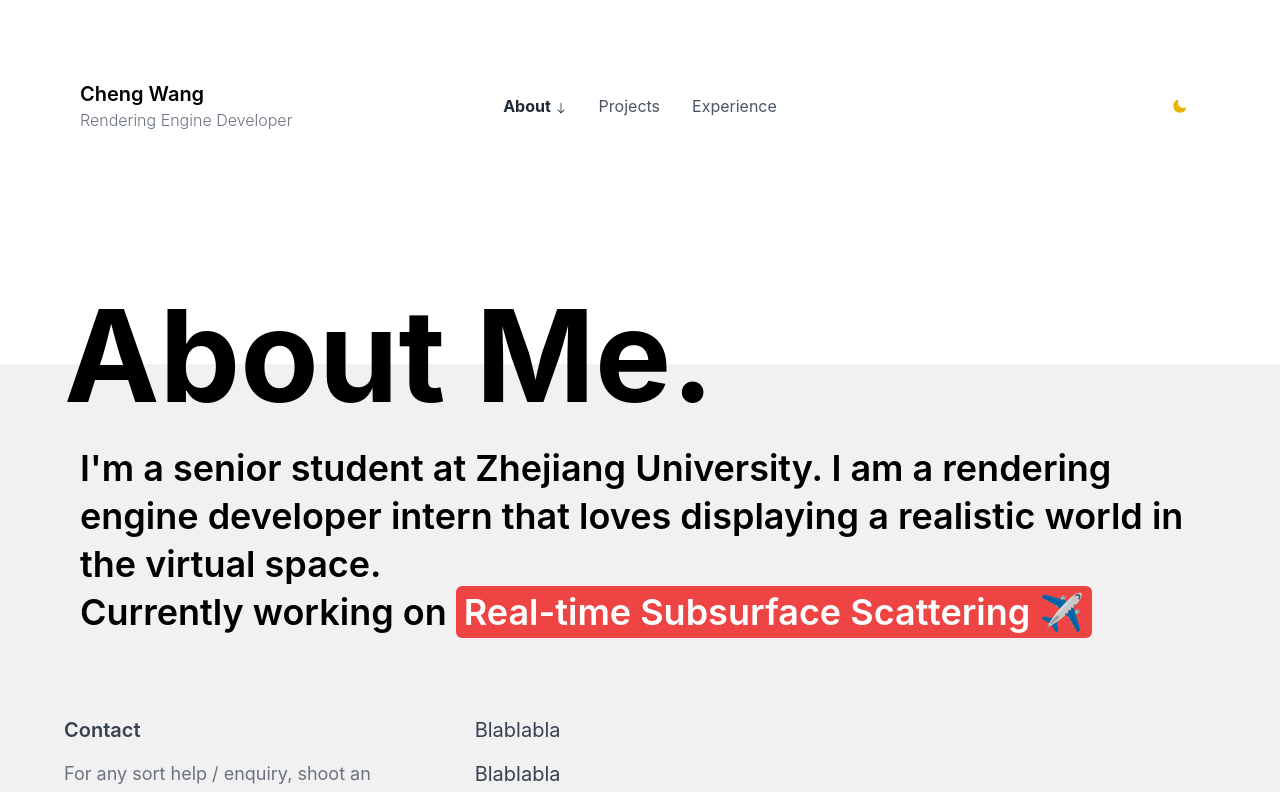
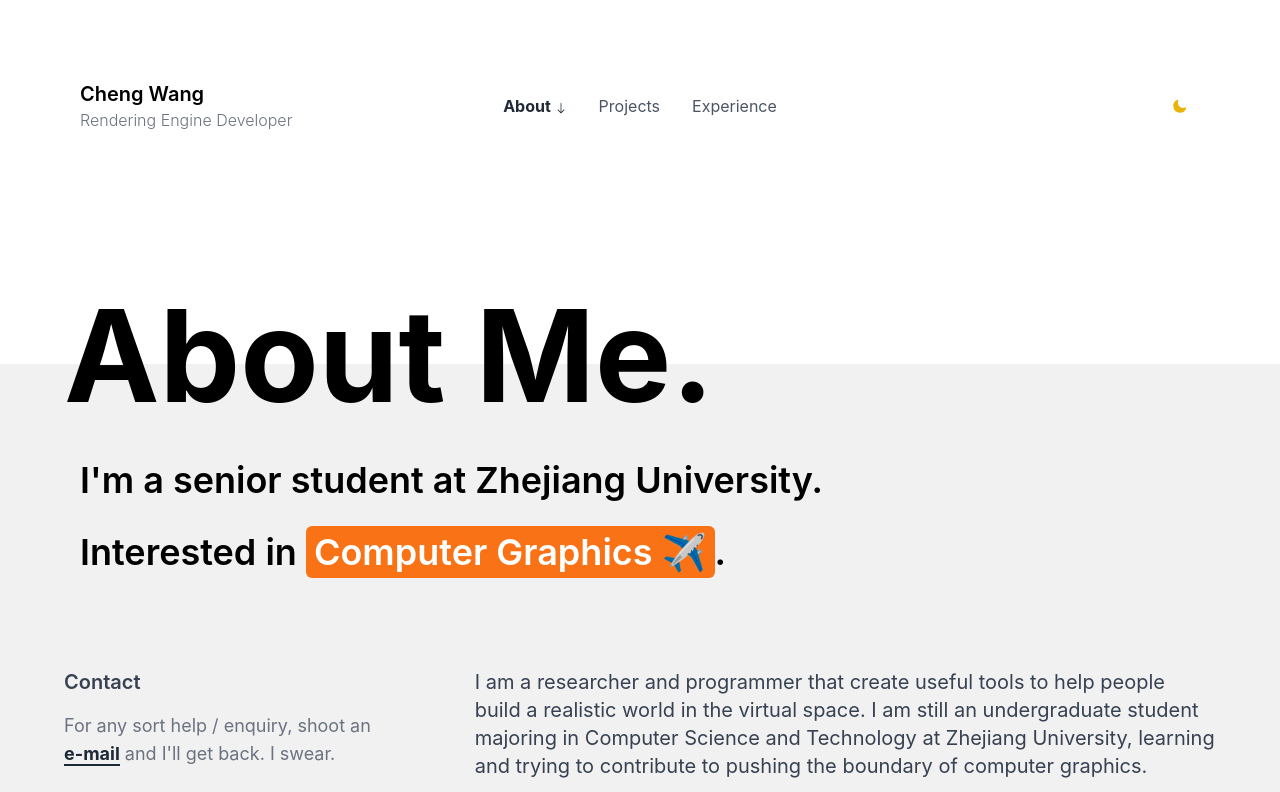
Before and after one commit to Galaxeaaa/Galaxeaaa.github.io, a Next.js app: page /about in a window 1280 px wide. Shown: the top 792 px of the page. Built offline with nearby package versions, Linux system fonts and the light colour scheme.

Commit message:
Modify CSS.

```diff
--- a/components/AboutMe.js
+++ b/components/AboutMe.js
@@ -12,16 +12,19 @@ export default function AboutMe() {
 			<div className="bg-[#F1F1F1] -mt-10 dark:bg-gray-900">
 				<div className="text-container max-w-6xl mx-auto pt-20">
 					<p
-						className="leading-loose text-2xl md:text-4xl font-semibold  mx-4"
-						style={{ lineHeight: "3rem" }}
+						className="leading-normal md:leading-loose text-2xl md:text-4xl font-semibold mx-4"
+					// style={{ lineHeight: "4rem" }}
 					>
-						{userData.about.title}.<br></br>Currently working on{" "}
-						<a
-							className="bg-red-500 rounded-md px-2 py-1 text-white"
-							href={userData.about.currentProjectUrl}
-						>
-							{userData.about.currentProject} ✈️
-						</a>
+						{userData.about.title}<br></br>Interested in{" "}
+						<div className="inline-block hover:scale-110 hover:-rotate-1 duration-200">
+							<a
+								className="bg-orange-500 rounded-md px-2 py-1 text-white"
+							// href={userData.about.currentProjectUrl}
+							>
+								{userData.about.interest} ✈️
+							</a>
+						</div>
+						.
 					</p>
 				</div>
 			</div>
@@ -139,7 +142,7 @@ export default function AboutMe() {
 							</p>
 						))}
 
-						<h1 className="bg-red-500 text-3xl rounded-md px-2 py-1 inline-block font-bold text-gray-50">
+						{/* <h1 className="bg-orange-500 text-3xl rounded-md px-2 py-1 inline-block font-bold text-gray-50">
 							Tech Stack
 						</h1>
 						<div className="flex flex-row flex-wrap mt-8">
@@ -191,7 +194,7 @@ export default function AboutMe() {
 								src="https://raw.githubusercontent.com/github/explore/80688e429a7d4ef2fca1e82350fe8e3517d3494d/topics/mongodb/mongodb.png"
 								className="h-20 w-20 mx-4 my-4"
 							/>
-						</div>
+						</div> */}
 					</div>
 				</div>
 			</div>
--- a/components/FavouriteProjects.js
+++ b/components/FavouriteProjects.js
@@ -44,7 +44,7 @@ export default function FavouriteProjects() {
 								alt="portfolio"
 								className="w-full transform hover:scale-125 transition duration-2000 ease-out"
 							/>
-							<h1 className="absolute top-5 left-5 md:top-10 md:left-10 text-gray-50 font-bold text-base md:text-2xl bg-red-500 rounded-md px-2">
+							<h1 className="absolute top-5 left-5 md:top-10 md:left-10 text-gray-50 font-bold text-base md:text-2xl bg-orange-500 rounded-md px-2">
 								Real-time Subsurface Scattering
 							</h1>
 							<h1 className="absolute bottom-5 left-5 md:bottom-10 md:left-10 text-gray-50 font-bold text-xl">
--- a/components/Footer.js
+++ b/components/Footer.js
@@ -14,7 +14,7 @@ export default function Footer() {
 							Developed by
 							<div className="inline-block transform hover:scale-110 hover:-rotate-3 transition duration-300">
 								<a
-									className="hover:bg-red-500 rounded-md px-2 py-1  hover:text-gray-50"
+									className="hover:bg-orange-500 rounded-md px-2 py-1  hover:text-gray-50"
 									href="https://galaxeaaa.github.io"
 								>
 									Manu Arora
--- a/components/Projects.js
+++ b/components/Projects.js
@@ -11,6 +11,7 @@ export default function Projects() {
 			</div>
 			{/* Grid starts here */}
 			<div className="bg-[#F1F1F1] dark:bg-gray-900">
+				<div className="mx-10">
 					<div className="max-w-6xl mx-auto grid grid-cols-1 md:grid-cols-2 gap-8 py-20 pb-40">
 						{userData.projects.map((proj, idx) => (
 							<ProjectCard
@@ -20,6 +21,7 @@ export default function Projects() {
 								number={`${idx + 1}`}
 							/>
 						))}
+					</div>
 				</div>
 			</div>
 		</section>
@@ -37,7 +39,7 @@ const ProjectCard = ({ title, link, imgUrl, number }) => {
 						className="transform hover:scale-125 transition duration-2000 ease-out object-cover h-full w-full"
 					/>
 				</div>
-        <h1 className="absolute top-10 left-10 text-gray-50 font-bold text-xl bg-red-500 rounded-md px-2">
+				<h1 className="absolute top-10 left-10 text-gray-50 font-bold text-xl bg-orange-500 rounded-md px-2">
 					{title}
 				</h1>
 				<h1 className="absolute bottom-10 left-10 text-gray-50 font-bold text-xl">
--- a/constants/data.js
+++ b/constants/data.js
@@ -55,14 +55,12 @@ const userData = {
 	],
 	about: {
 		title:
-			"I'm a senior student at Zhejiang University. I am a rendering engine developer intern that loves displaying a realistic world in the virtual space",
+			"I'm a senior student at Zhejiang University.",
 		description: [
-			'Blablabla',
-			'Blablabla',
-			'Blablabla',
+			'I am a researcher and programmer that create useful tools to help people build a realistic world in the virtual space. I am still an undergraduate student majoring in Computer Science and Technology at Zhejiang University, learning and trying to contribute to pushing the boundary of computer graphics.',
+			'Currently I am a rendering engine developer intern at RaysEngine, Hangzhou, Zhejiang, China. Our company is dedicated to cloud rendering engine utilized by game, movie and multimedia industry.',
 		],
-		currentProject: "Real-time Subsurface Scattering",
-		currentProjectUrl: "",
+		interest: "Computer Graphics",
 	},
 	experience: [
 		{
```
Lines whose indentation alone changed are shown as unchanged.
